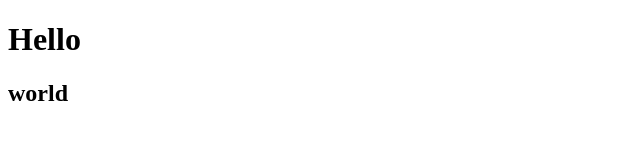
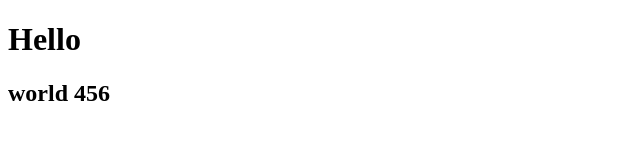
Before and after one commit to vikdurve/test, a plain HTML site: page index.html in a window 1280 px wide. Shown: the full height of the page, 0-640 px from the left. Drawn offline with Linux system fonts and the light colour scheme.

Commit message:
Chenged H2 text to 456

```diff
--- a/index.html
+++ b/index.html
@@ -8,6 +8,6 @@
 </head>
 <body>
     <h1>Hello</h1>
-    <h2>world</h2>
+    <h2>world 456</h2>
 </body>
 </html>
```
